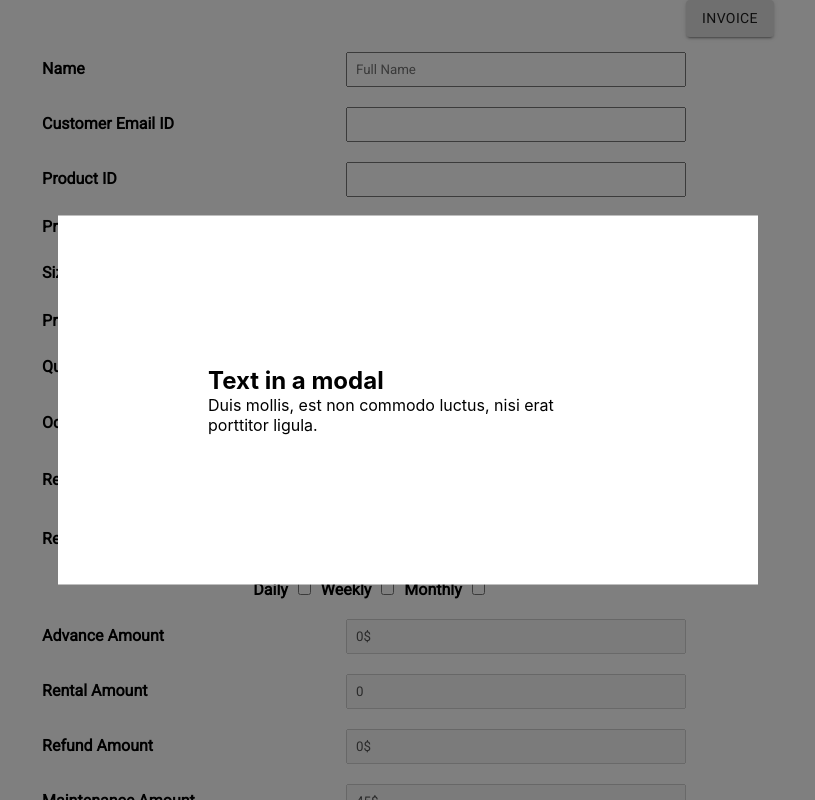
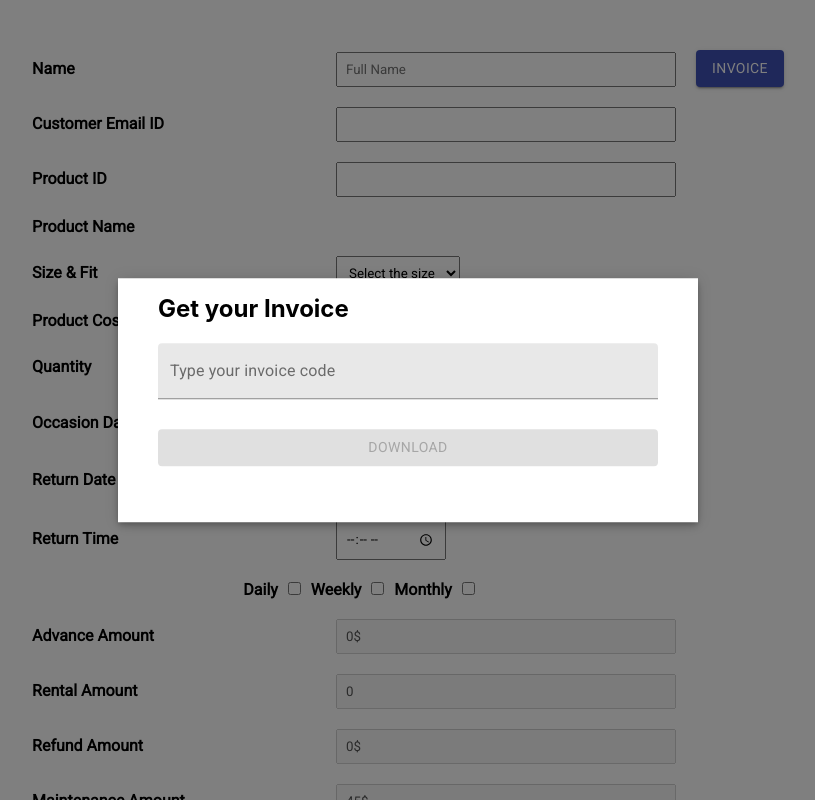
Before and after one commit to MoFayaz/cloth-store-billing-website, a React (Create React App) app in the folder client/: page / in a window 1280 px wide. Both pictures are taken after a click on the button "INVOICE". Shown: the top 800 px of the page, without its empty margins (232-1047 px from the left). Built offline with nearby package versions, Linux system fonts and the light colour scheme.

Commit message:
completed invoice part

```diff
--- a/client/package.json
+++ b/client/package.json
@@ -9,6 +9,7 @@
     "@testing-library/user-event": "^12.8.3",
     "bootstrap": "^4.6.0",
     "jspdf": "^2.3.1",
+    "jspdf-autotable": "^3.5.14",
     "react": "^17.0.1",
     "react-bootstrap": "^1.5.2",
     "react-dom": "^17.0.1",
--- a/client/src/components/FormComponent/BillingForm.js
+++ b/client/src/components/FormComponent/BillingForm.js
@@ -1,6 +1,7 @@
 import React, { useState, useEffect } from 'react'
 import { Button, Typography, Card, CardActionArea, CardContent, CardMedia, makeStyles, Modal } from '@material-ui/core'
 import "./BillingForm.css"
+import { InvoiceModal } from "../InvoiceModal/InvoiceModal"
 
 const useStyles = makeStyles({
     root: {
@@ -15,43 +16,13 @@ const useStyles = makeStyles({
         width: '100%',
         objectFit: 'cover'
     },
-    paper: {
-        position: 'absolute',
-        width: 400,
-        backgroundColor: 'white',
-        border: 'none',
-        outline: 'none',
-        boxShadow: 'black',
-        padding: 150,
 
-    },
 });
 
-function getModalStyle() {
-    const top = 50;
-    const left = 50;
-
-    return {
-        top: `${top}%`,
-        left: `${left}%`,
-        transform: `translate(-${top}%, -${left}%)`,
-    };
-}
 
 
 export const BillingForm = () => {
     const classes = useStyles();
-
-    const [modalStyle] = React.useState(getModalStyle);
-    const [open, setOpen] = useState(false);
-
-    const handleOpen = () => {
-        setOpen(true);
-    };
-
-    const handleClose = () => {
-        setOpen(false);
-    };
 
     const [customerName, setCustomerName] = useState('')
     const [customerEmail, setCustomerEmail] = useState('')
@@ -62,6 +33,7 @@ export const BillingForm = () => {
     const [returnDate, setReturnDate] = useState('')
     const [returnTime, setReturnTime] = useState('')
     const [paidAmount, setPaidAmount] = useState(0)
+    const [imageLink, setImageLink] = useState('')
 
     const [products, setProducts] = useState([]);
     const [findProd, setFindProd] = useState('');
@@ -167,6 +139,7 @@ export const BillingForm = () => {
                         setProductCode(result[0].code)
                         setProductName(result[0].name)
                         setPrice(result[0].price)
+                        setImageLink(result[0].image)
                         setProductSize(result[0].size)
                     }
                 })
@@ -186,7 +159,7 @@ export const BillingForm = () => {
     postHeaders.append('Content-Type', 'application/json')
     postHeaders.append('Accept', 'application/json')
 
-    const invoiceId = customerName.toUpperCase() + productCode.toString() + occasionDate.toString()
+    const invoiceId = customerName.trim().toUpperCase() + productCode.toString() + occasionDate.toString()
     const postRequestOptions = {
         method: 'POST',
         headers: postHeaders,
@@ -202,7 +175,7 @@ export const BillingForm = () => {
             occasionDate: occasionDate,
             returnDate: returnDate,
             returnTime: returnTime,
-            rentalChoice: "later",
+            imageLink: imageLink,
             advanceAmount: advancePrice,
             rentalAmount: rentalCheck,
             refundAmount: refundAmount,
@@ -272,7 +245,7 @@ export const BillingForm = () => {
 
                 <div>
                    <label>Product ID</label>
-                   <input onChange={(e) => setFindProd(e.target.value)} required className="textField" type="text" />
+                   <input value={findProd.toUpperCase()} onChange={(e) => setFindProd(e.target.value)} required className="textField" type="text" />
                 </div>
 
                 <div>
@@ -397,23 +370,7 @@ export const BillingForm = () => {
 
 
             <div>
-              <Button variant="contained" type="button" onClick={handleOpen}>
-                Invoice
-              </Button>
-              <Modal
-                open={open}
-                onClose={handleClose}
-                aria-labelledby="simple-modal-title"
-                aria-describedby="simple-modal-description"
-                >
-                <div style={modalStyle} className={classes.paper}>
-                  <h2 id="simple-modal-title">Text in a modal</h2>
-                  <p id="simple-modal-description">
-                    Duis mollis, est non commodo luctus, nisi erat porttitor ligula.
-                  </p>
-                  {/*<SimpleModal />*/}
-                </div>
-              </Modal>
+              <InvoiceModal/>
             </div>
 
         </div>
--- /dev/null
+++ b/client/src/components/InvoiceModal/InvoiceModal.js
@@ -0,0 +1,125 @@
+import React, { useState } from 'react'
+import { Button, makeStyles, Modal, TextField } from '@material-ui/core'
+import { jsPDF } from "jspdf";
+import 'jspdf-autotable'
+
+function getModalStyle() {
+    const top = 50;
+    const left = 50;
+
+    return {
+        top: `${top}%`,
+        left: `${left}%`,
+        transform: `translate(-${top}%, -${left}%)`,
+    };
+}
+
+const useStyles = makeStyles((theme) => ({
+    paper: {
+        position: 'absolute',
+        width: 500,
+        backgroundColor: theme.palette.background.paper,
+        border: '2px solid #000',
+        border: 'none',
+        outline: 'none',
+        display: 'flex',
+        flexDirection: 'column',
+        boxShadow: theme.shadows[5],
+        padding: theme.spacing(2, 5, 7),
+    },
+}));
+
+export const InvoiceModal = () => {
+    const classes = useStyles();
+    const [modalStyle] = React.useState(getModalStyle);
+    const [open, setOpen] = useState(false);
+
+    const handleOpen = () => {
+        setOpen(true);
+    };
+
+    const handleClose = () => {
+        setOpen(false);
+    };
+    const [getInvoiceCode, setGetInvoiceCode] = useState('')
+
+    const getInvoice = () => {
+        fetch('http://127.0.0.1:8000/invoice/' + getInvoiceCode.toUpperCase())
+            .then(async response => await response.json())
+            .then(data => {
+                console.log(data)
+
+                const doc = new jsPDF('landscape');
+
+                doc.setFont("courier", "bold");
+                doc.setFontSize(30);
+                doc.text(String(data[0].customerName), 10, 10);
+                doc.setFontSize(10);
+                doc.text(String(data[0].customerEmail), 150, 10);
+
+                doc.autoTable({
+                    head: [
+                        [
+                            'Product Code',
+                            'Product Name',
+                            'Product Size',
+                            'Product Price',
+                            'Quantity',
+                            'Occasion Date',
+                            'Return Date',
+                            'Return Time',
+                            'Advance Amount',
+                            'Rental Amount',
+                            'Refund Amount',
+                            'Maintanence Amount',
+                            'Billing Amount',
+                            'Paid Amount'
+
+                        ]
+                    ],
+                    body: [
+                        [
+                            String(data[0].productCode),
+                            String(data[0].productName),
+                            String(data[0].productSize),
+                            String(data[0].productPrice),
+                            String(data[0].quantity),
+                            String(data[0].occasionDate),
+                            String(data[0].returnDate),
+                            String(data[0].returnTime),
+                            String(data[0].advanceAmount),
+                            String(data[0].rentalAmount),
+                            String(data[0].refundAmount),
+                            String(data[0].maintenanceAmount),
+                            String(data[0].billingAmount),
+                            String(data[0].paidAmount),
+
+                        ],
+                    ],
+                })
+
+                doc.save(String(data[0].invoiceId));
+            })
+    }
+    console.log(String(454))
+
+    return (
+        <div>
+        <Button color="primary" style={{marginTop:50,marginLeft: 20}} variant="contained" type="button" onClick={handleOpen}>
+                Invoice
+        </Button>
+        <Modal open={open} onClose={handleClose}
+        aria-labelledby="simple-modal-title"
+        aria-describedby="simple-modal-description">
+        <div style={modalStyle} className={classes.paper}>
+            <h2 style={{marginBottom:20}} id="simple-modal-title">Get your Invoice</h2>
+            {/*<p id="simple-modal-description"></p>*/}
+            <TextField style={{marginBottom:30}} value={getInvoiceCode.toUpperCase()} onChange={(e) => setGetInvoiceCode(e.target.value)} label="Type your invoice code" variant="filled" />
+            <Button disabled={getInvoiceCode == ''} onClick={getInvoice} color="primary" variant="contained" type="button">
+                Download
+            </Button>
+        </div>
+        </Modal>
+         </div>
+    );
+}
```
Also changed, not shown: 1 other file (tests, documents, lock files or other folders).
